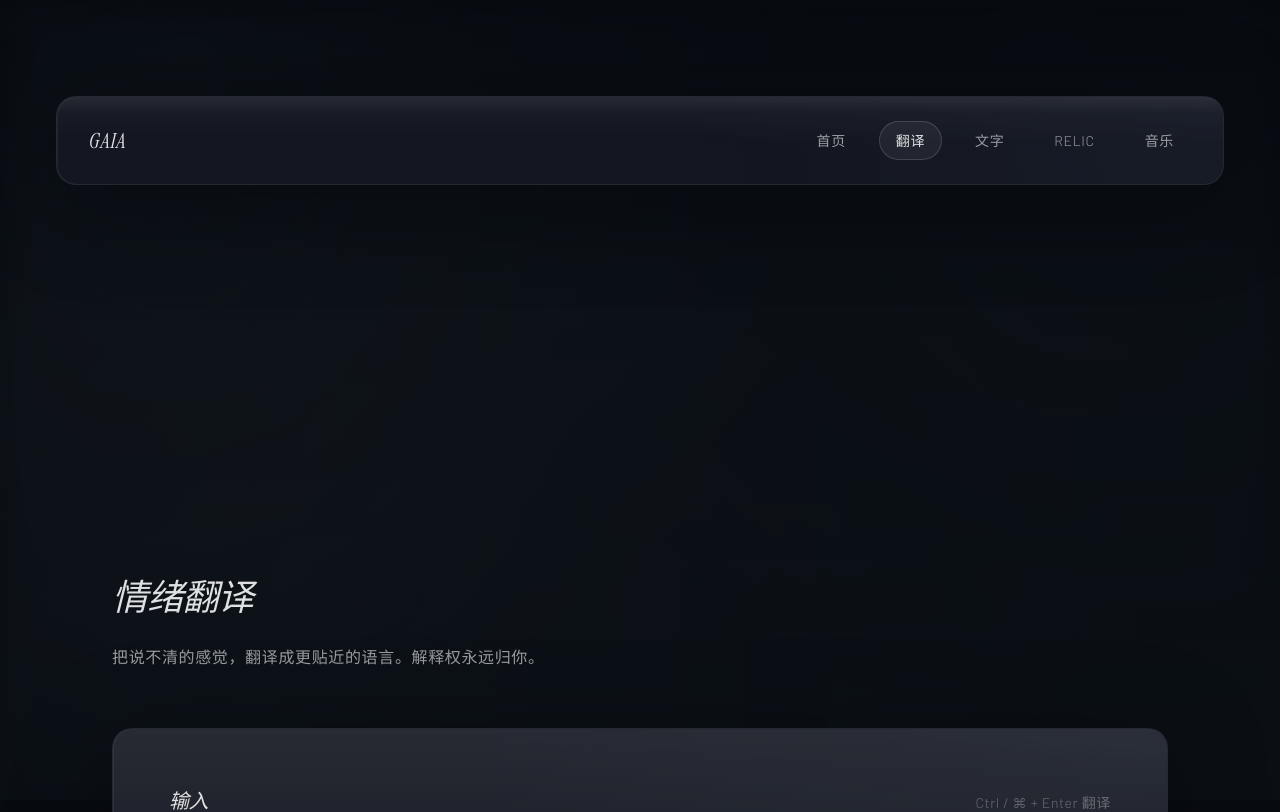
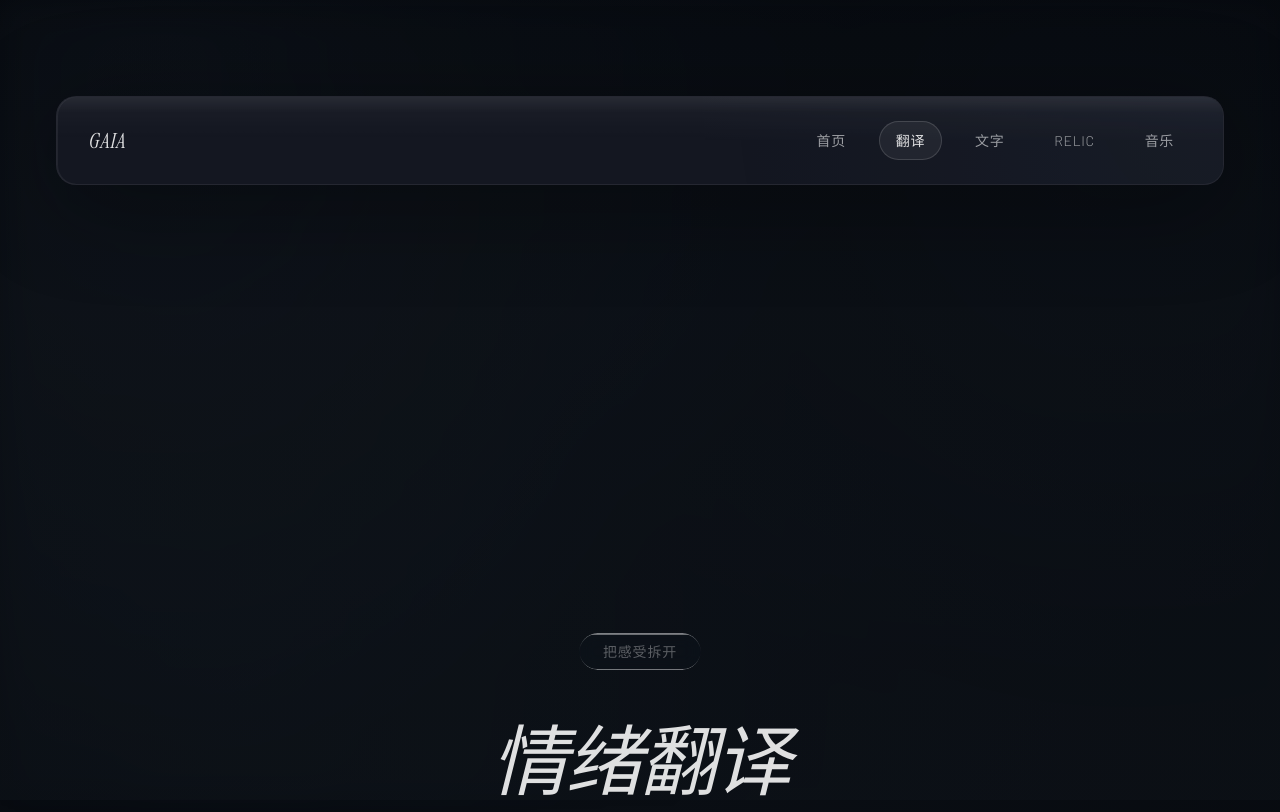
Before and after one commit to UNEVERBETRAYME/GAIA, a Vue app: page /translate in a window 1280 px wide. Shown: the top 812 px of the page. Built offline with nearby package versions, Linux system fonts and the light colour scheme.

Commit message:
ui: badge pills + title upgrade to 5rem clamp on translate/music/words pages

```diff
--- a/src/views/MusicView.vue
+++ b/src/views/MusicView.vue
@@ -81,6 +81,7 @@ watch(
 <template>
   <div class="music">
     <section class="music__hero">
+      <div class="music__badge glass glass--liquid">找到对的旋律</div>
       <h1 class="music__title">情绪音乐</h1>
       <p class="music__subtitle">深夜的旋律，是情绪最柔软的容器。</p>
     </section>
@@ -139,15 +140,30 @@ watch(
 }
 
 .music__hero {
-  padding: var(--space-4) var(--space-0);
+  text-align: center;
+  padding: var(--space-5) var(--space-0) var(--space-3);
+  display: flex;
+  flex-direction: column;
+  align-items: center;
+  gap: var(--space-1);
+}
+
+.music__badge {
+  display: inline-flex;
+  align-items: center;
+  padding: var(--space-0-5) var(--space-1-5);
+  font-size: var(--space-font-size-0);
+  color: var(--color-text-2);
+  letter-spacing: 0.06em;
+  margin-bottom: var(--space-1);
 }
 
 .music__title {
   font-family: 'Instrument Serif', serif;
   font-style: italic;
   font-weight: 300;
-  font-size: clamp(2rem, 5vw, 3.2rem);
-  letter-spacing: -0.02em;
+  font-size: clamp(2.5rem, 6vw, 5rem);
+  letter-spacing: -0.03em;
   color: var(--color-text-0);
   margin: var(--space-0);
   line-height: 1;
--- a/src/views/TranslateView.vue
+++ b/src/views/TranslateView.vue
@@ -293,6 +293,7 @@ async function copyField(text) {
 <template>
   <div class="et">
     <section class="et__hero">
+      <div class="et__badge glass glass--liquid">把感受拆开</div>
       <h1 class="et__title">情绪翻译</h1>
       <p class="et__subtitle">把说不清的感觉，翻译成更贴近的语言。解释权永远归你。</p>
     </section>
@@ -554,11 +555,30 @@ async function copyField(text) {
 .et__hero {
   max-width: var(--space-layout-container-max-width);
   margin: var(--space-0) auto;
-  padding: var(--space-4) var(--space-0) var(--space-3);
+  padding: var(--space-5) var(--space-0) var(--space-4);
+  text-align: center;
+  display: flex;
+  flex-direction: column;
+  align-items: center;
+  gap: var(--space-1);
+}
+
+.et__badge {
+  display: inline-flex;
+  align-items: center;
+  padding: var(--space-0-5) var(--space-1-5);
+  font-size: var(--space-font-size-0);
+  color: var(--color-text-2);
+  letter-spacing: 0.06em;
+  margin-bottom: var(--space-1);
 }
 
 .et__title {
-  font-size: var(--space-font-size-6);
+  font-family: 'Instrument Serif', serif;
+  font-style: italic;
+  font-weight: 300;
+  font-size: clamp(2.5rem, 6vw, 5rem);
+  letter-spacing: -0.03em;
   color: var(--color-text-0);
 }
 
--- a/src/views/WordsView.vue
+++ b/src/views/WordsView.vue
@@ -427,6 +427,7 @@ onBeforeUnmount(() => {
 <template>
   <div class="words">
     <section class="words__hero words__reveal" :ref="registerReveal">
+      <div class="words__badge glass glass--liquid">被接住的瞬间</div>
       <h1 class="words__title">文字</h1>
       <p class="words__subtitle">把说不清的感受，交给一句更贴近的文字。</p>
     </section>
@@ -550,11 +551,30 @@ onBeforeUnmount(() => {
 }
 
 .words__hero {
-  padding: var(--space-4) var(--space-0);
+  padding: var(--space-5) var(--space-0) var(--space-3);
+  text-align: center;
+  display: flex;
+  flex-direction: column;
+  align-items: center;
+  gap: var(--space-1);
+}
+
+.words__badge {
+  display: inline-flex;
+  align-items: center;
+  padding: var(--space-0-5) var(--space-1-5);
+  font-size: var(--space-font-size-0);
+  color: var(--color-text-2);
+  letter-spacing: 0.06em;
+  margin-bottom: var(--space-1);
 }
 
 .words__title {
-  font-size: var(--space-font-size-6);
+  font-family: 'Instrument Serif', serif;
+  font-style: italic;
+  font-weight: 300;
+  font-size: clamp(2.5rem, 6vw, 5rem);
+  letter-spacing: -0.03em;
   color: var(--color-text-0);
   margin: var(--space-0);
 }
```
